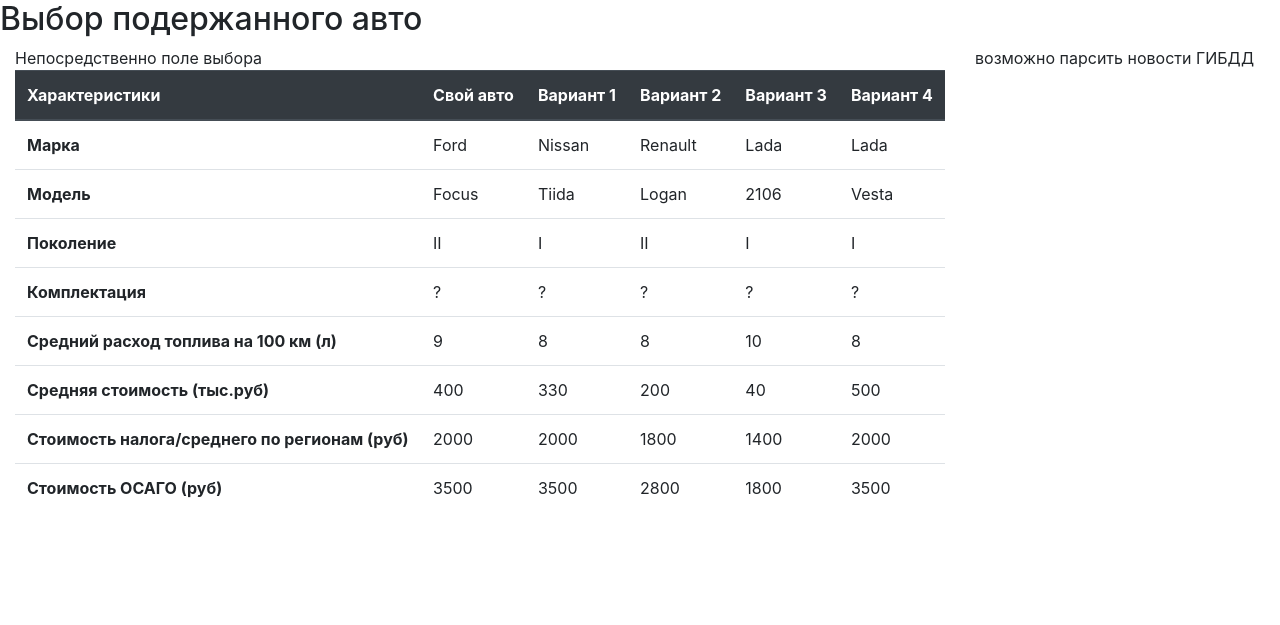
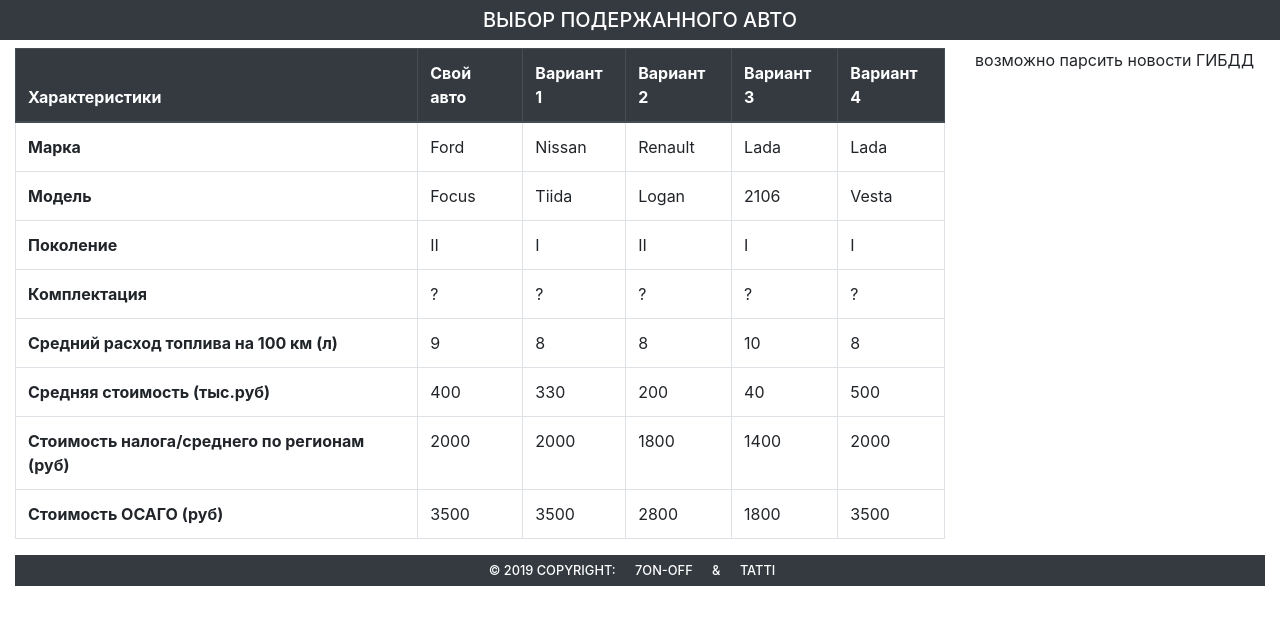
Before and after one commit to jssemeone/used_car_compare, a Flask app: page / in a window 1280 px wide. Shown: the top 625 px of the page. Run offline with Flask 2, Linux system fonts and the light colour scheme; some libraries are stand-ins or nearby versions.

Commit message:
Добавил Footer с ссылками на инсту, поместил заголовок по центру, залил Footer и заголовок цветом

```diff
--- a/webapp/templates/index.html
+++ b/webapp/templates/index.html
@@ -8,11 +8,27 @@
     <title> Car compare </title>
   </head>
   <body>
-    <h2> Выбор подержанного авто </h2>
+    <style>
+        .header-h1 {
+            text-align: center;
+            margin-bottom: .5rem;
+        }
+        .header-h1 h1 {
+            background: #343a40;
+            margin-bottom: 0;
+            padding: .5rem 1rem;
+            font-size: 1.25rem;
+            text-transform: uppercase;
+            color: #fff;
+        }
+    </style>
+    <div class="header-h1">
+        <h1> Выбор подержанного авто </h1>
+    </div>
     <div class="container-fluid">
         <div class="row">
-                <div class="col-sm-9"> Непосредственно поле выбора
-                    <table class="table table-hover">
+            <div class="col-sm-9">
+                <table class="table table-bordered table-hover">
                     <thead class = "thead-dark">
                         <tr>
                         <th scope="col"> Характеристики </th>
@@ -89,7 +105,40 @@
                 </table>
             </div>
             <div class="col-sm-3"> возможно парсить новости ГИБДД </div>
+        </div>
+        <footer>
+            <style>
+                .footer-1 {
+                    text-align: center;
+                    margin-bottom: .5rem;
+                }
+                .footer-1 h1 {
+                    background: #343a40;
+                    margin-bottom: 0;
+                    padding: .5rem 1rem;
+                    font-size: 0.8rem;
+                    text-transform: uppercase;
+                    color: #fff;
+                }
+                .footer-1 a {
+                    background: #343a40;
+                    margin-bottom: 0;
+                    padding: .5rem 1rem;
+                    font-size: 0.8rem;
+                    text-transform: uppercase;
+                    color: #fff;
+                }
+            </style>
+            <div class="footer-1">
+                <h1> © 2019 Copyright:
+                    <a href="https://www.instagram.com/jssemeone/"> 7on-off </a> &
+                    <a href="https://www.instagram.com/tattis_beads/"> Tatti </a>
+                </h1>
+            </div>
 
+        </footer>
+
+    </div>
     <!-- Optional JavaScript -->
     <!-- jQuery first, then Popper.js, then Bootstrap JS -->
     <script src="https://code.jquery.com/jquery-3.3.1.slim.min.js" integrity="sha384-q8i/X+965DzO0rT7abK41JStQIAqVgRVzpbzo5smXKp4YfRvH+8abtTE1Pi6jizo" crossorigin="anonymous"></script>
```
Lines whose indentation alone changed are shown as unchanged.
